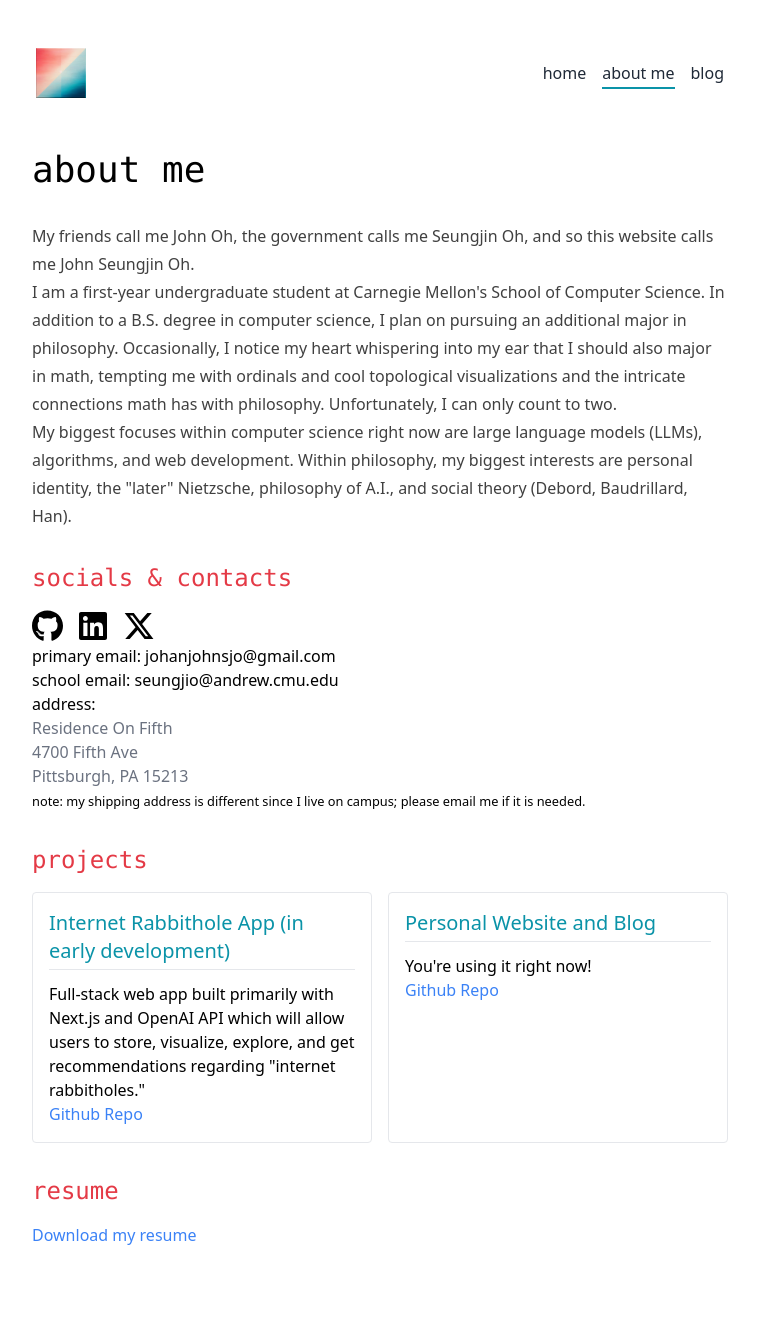
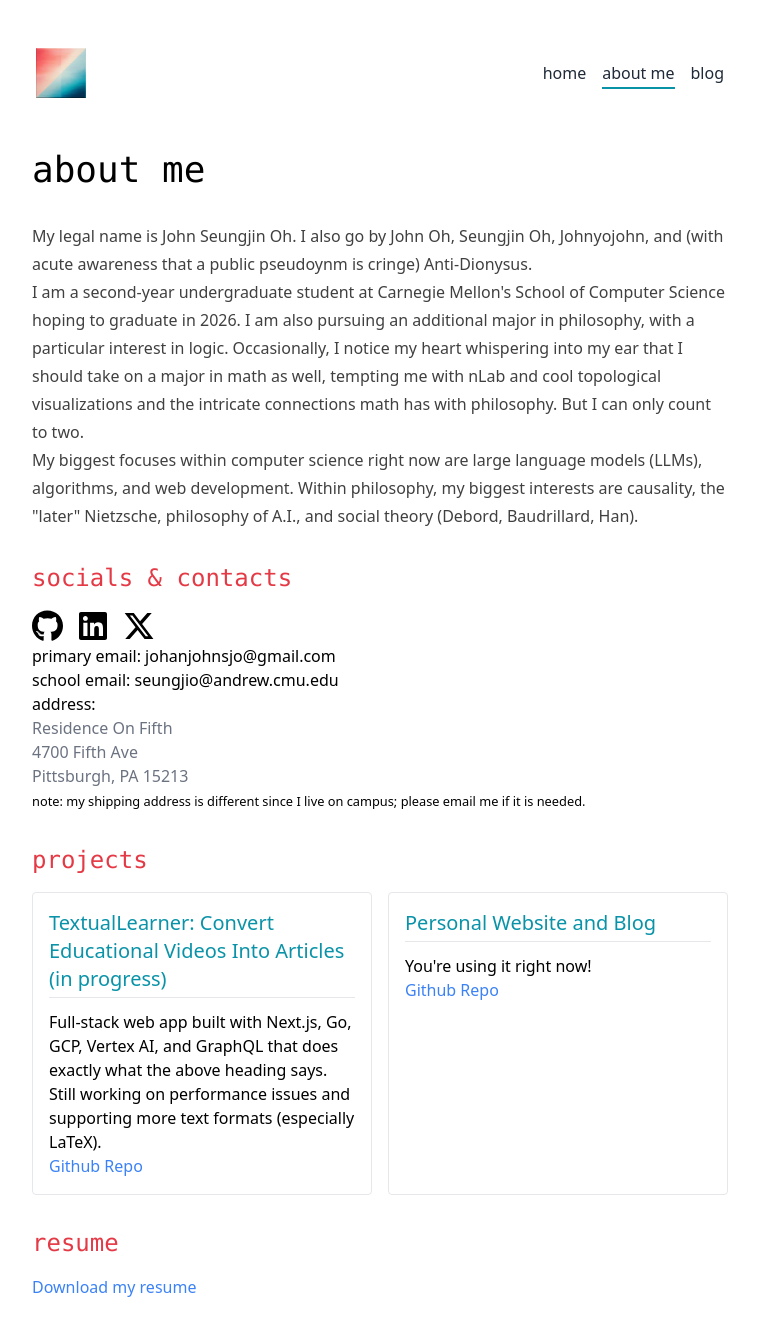
Before and after one commit to johnyojohn/personal-website, a Next.js app: page /about in a window 1280 px wide. Shown: the top 1336 px of the page, without its empty margins (260-1019 px from the left). Built offline with nearby package versions, Linux system fonts and the light colour scheme.

Commit message:
Update content
You should do this more regularly.

```diff
--- a/package.json
+++ b/package.json
@@ -3,7 +3,7 @@
   "version": "0.1.0",
   "private": true,
   "scripts": {
-    "dev": "next dev",
+    "dev": "next dev -p 3001",
     "build": "next build",
     "start": "next start",
     "lint": "next lint"
--- a/src/pages/about.js
+++ b/src/pages/about.js
@@ -13,22 +13,22 @@ export default function About() {
       <div className="">
         <h1 className="text-4xl font-mono mb-8">about me</h1>
         <p className="prose prose-neutral max-w-none">
-          My friends call me John Oh, the government calls me Seungjin Oh, and
-          so this website calls me John Seungjin Oh.
+          My legal name is John Seungjin Oh. I also go by John Oh, Seungjin Oh,
+          Johnyojohn, and (with acute awareness that a public pseudoynm is
+          cringe) Anti-Dionysus.
           <br />
-          I am a first-year undergraduate student at Carnegie Mellon's School of
-          Computer Science. In addition to a B.S. degree in computer science, I
-          plan on pursuing an additional major in philosophy. Occasionally, I
-          notice my heart whispering into my ear that I should also major in
-          math, tempting me with ordinals and cool topological visualizations
-          and the intricate connections math has with philosophy. Unfortunately,
-          I can only count to two.
+          I am a second-year undergraduate student at Carnegie Mellon's School
+          of Computer Science hoping to graduate in 2026. I am also pursuing an
+          additional major in philosophy, with a particular interest in logic.
+          Occasionally, I notice my heart whispering into my ear that I should
+          take on a major in math as well, tempting me with nLab and cool
+          topological visualizations and the intricate connections math has with
+          philosophy. But I can only count to two.
           <br />
           My biggest focuses within computer science right now are large
           language models (LLMs), algorithms, and web development. Within
-          philosophy, my biggest interests are personal identity, the "later"
-          Nietzsche, philosophy of A.I., and social theory (Debord, Baudrillard,
-          Han).
+          philosophy, my biggest interests are causality, the "later" Nietzsche,
+          philosophy of A.I., and social theory (Debord, Baudrillard, Han).
         </p>
 
         {/* Socials/Contacts */}
@@ -88,17 +88,19 @@ export default function About() {
           <div className="grid grid-cols-1 md:grid-cols-2 gap-4">
             <div className="p-4 border rounded">
               <h3 className="text-xl mb-1 text-customBlue">
-                Internet Rabbithole App (in early development)
+                TextualLearner: Convert Educational Videos Into Articles (in
+                progress)
               </h3>
               <hr className="mb-3" width="100%" color="black" />
 
               <p>
-                Full-stack web app built primarily with Next.js and OpenAI API
-                which will allow users to store, visualize, explore, and get
-                recommendations regarding "internet rabbitholes."
+                Full-stack web app built with Next.js, Go, GCP, Vertex AI, and
+                GraphQL that does exactly what the above heading says. Still
+                working on performance issues and supporting more text formats
+                (especially LaTeX).
               </p>
               <a
-                href="https://github.com/johnyojohn/rabbithole"
+                href="https://github.com/johnyojohn/video-to-article"
                 className="text-blue-500"
               >
                 Github Repo
--- a/src/pages/blog/index.js
+++ b/src/pages/blog/index.js
@@ -8,9 +8,8 @@ export default function Blog({ posts }) {
       <div className="">
         <h1 className="text-4xl font-mono mb-8">blog</h1>
         <p className="prose prose-neutral max-w-none mb-4">
-          Welcome to my blog. I try to upload new posts around once a week. Some
-          of my topics include philosophy, computer science, math, books,
-          literature, education, and even my own opinions.
+          Welcome to my blog. I try to upload new posts <s>once a week</s>{" "}
+          <s>once a month</s> when I can.
         </p>
 
         <ul className="space-y-4">
--- a/src/pages/index.js
+++ b/src/pages/index.js
@@ -17,12 +17,11 @@ export default function Home() {
         resume, and other relevant information about me.
         <br />
         <br />
-        Go to the "blog" page to view my blog. I write regularly (hopefully
-        about once every two weeks or so) about philosophy, computer science,
-        math, books, literature, education, and sometimes even my own opinions.
-        Although the blog is pretty empty for now, I'm in the process of
-        migrating some of my past writing. It will also get new content with
-        some time.
+        Go to the "blog" page to view my blog. I might write about philosophy,
+        computer science, math, books, literature, education, and sometimes even
+        my own opinions. Although the blog is pretty empty for now, I'm in the
+        process of migrating some of my past writing. It will also get new
+        content with some time.
         <br />
         <br />
         This website was more or less created from scratch while I was learning
```
Also changed, not shown: 1 other file (tests, documents, lock files or other folders).
